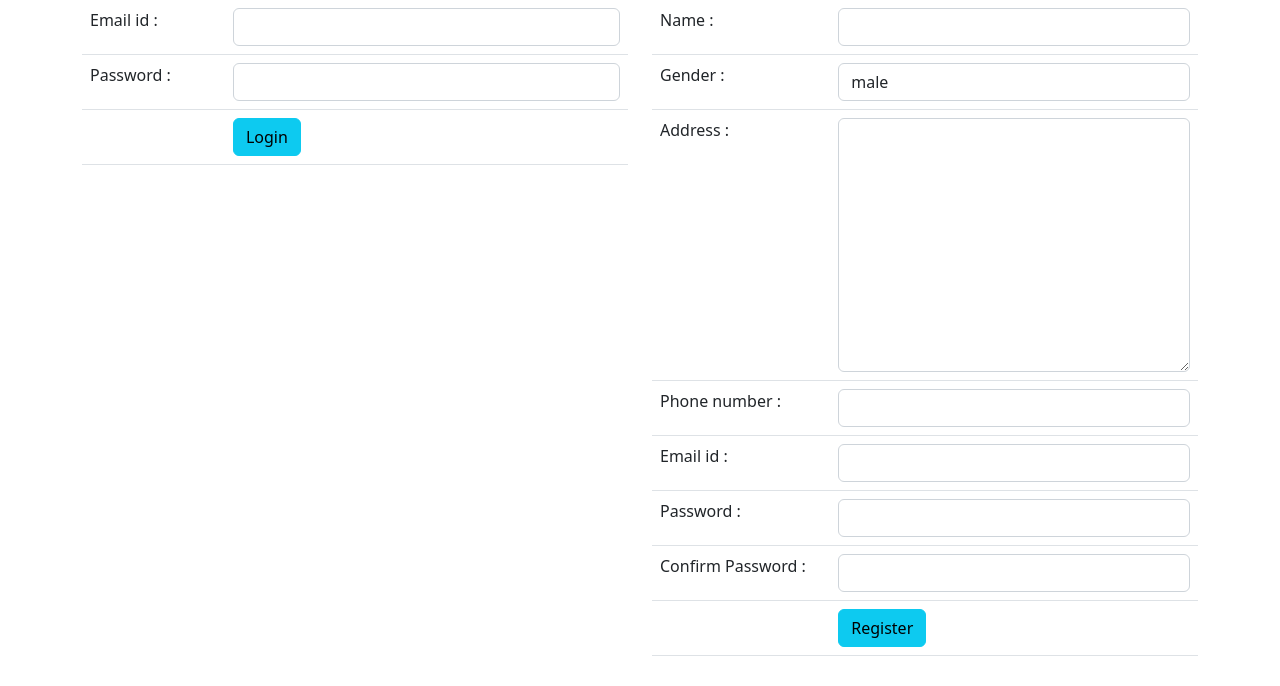
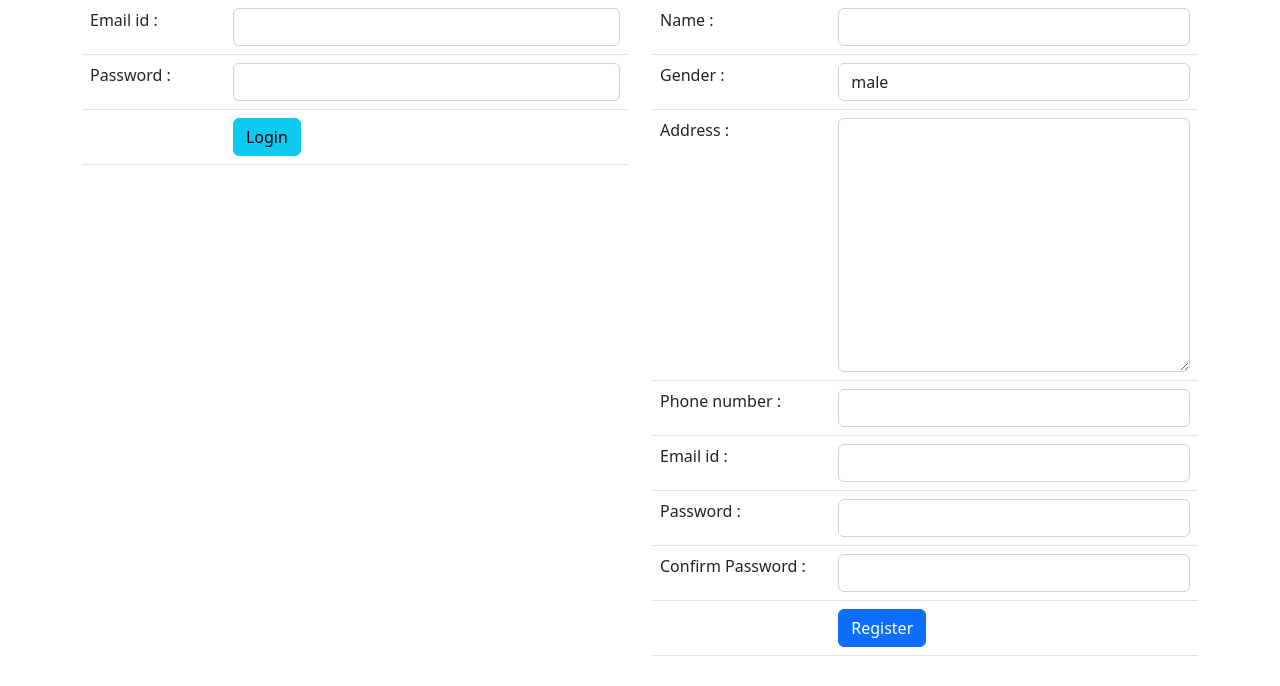
Before and after one commit to AnuLekshmi727/HTML-MEAN-STACK-CLASS, a plain HTML site: page user.html in a window 1280 px wide. Drawn offline with nearby package versions, Linux system fonts and the light colour scheme.

Commit message:
button colour changed

```diff
--- a/user.html
+++ b/user.html
@@ -64,7 +64,7 @@
                 </tr>
                 <tr>
                     <td></td>
-                    <td><Button class="btn btn-info">Register</Button></td>
+                    <td><Button class="btn btn-primary">Register</Button></td>
                 </tr>
             </table>
         </div>
```
